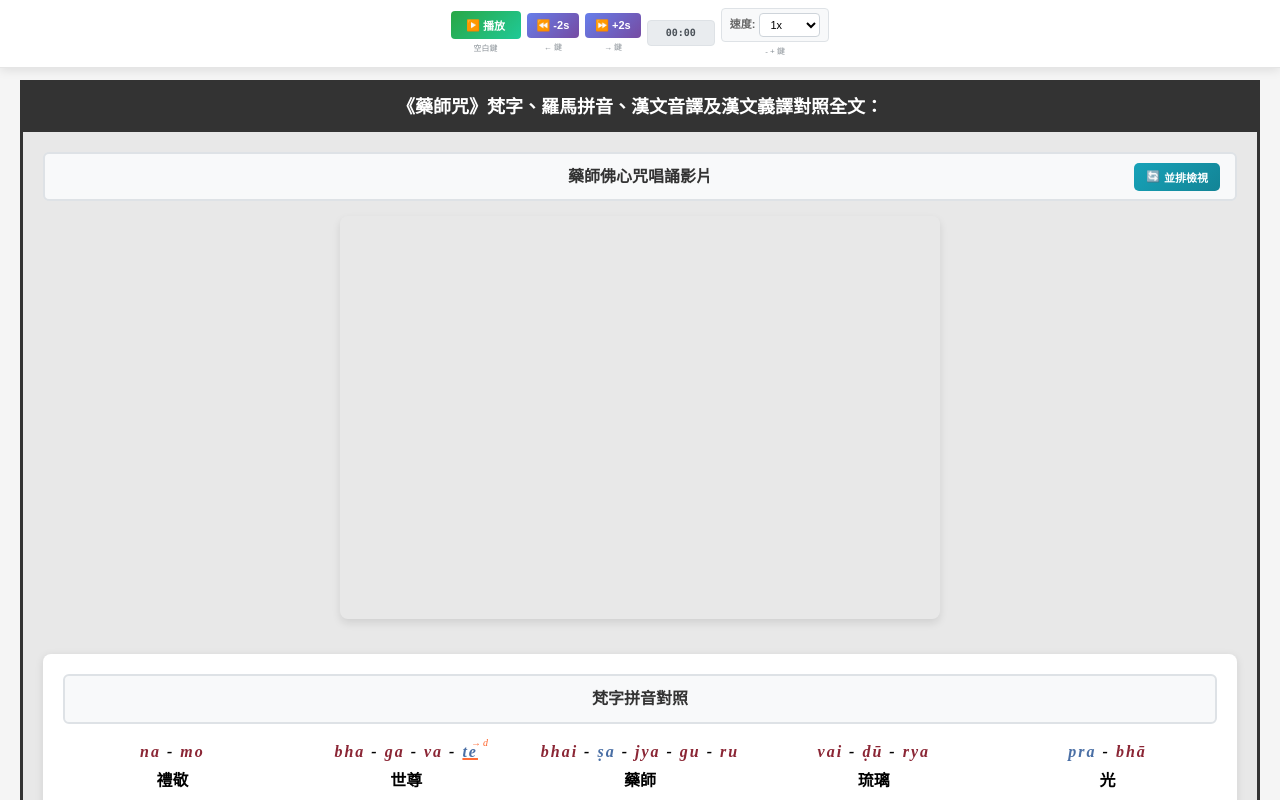
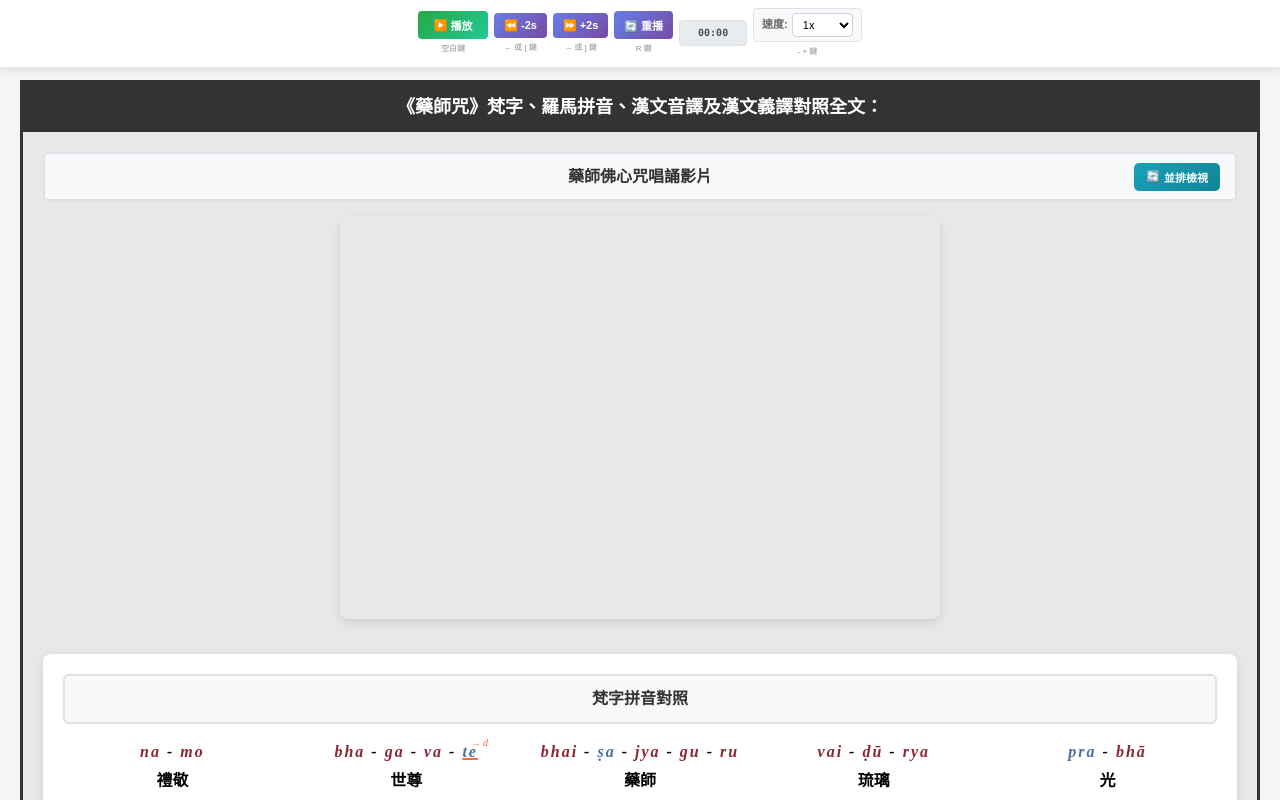
Before and after one commit to ji4/Medicine-Buddha-Mantra, a plain HTML site: page medicine_buddha_mantra.html in a window 1280 px wide. Shown: the top 800 px of the page. Drawn offline with Linux system fonts and the light colour scheme.

Commit message:
Add Helper of New Shortcut

```diff
--- a/medicine_buddha_mantra.html
+++ b/medicine_buddha_mantra.html
@@ -463,14 +463,21 @@
             <button class="control-btn" onclick="seekRelative(-2)">
                 ⏪ -2s
             </button>
-            <div class="btn-shortcut">← 鍵</div>
+            <div class="btn-shortcut">← 或 [ 鍵</div>
         </div>
 
         <div class="btn-group">
             <button class="control-btn" onclick="seekRelative(2)">
                 ⏩ +2s
             </button>
-            <div class="btn-shortcut">→ 鍵</div>
+            <div class="btn-shortcut">→ 或 ] 鍵</div>
+        </div>
+
+        <div class="btn-group">
+            <button class="control-btn" onclick="resetAndPlay()">
+                🔄 重播
+            </button>
+            <div class="btn-shortcut">R 鍵</div>
         </div>
 
         <div class="current-time" id="currentTime">00:00</div>
@@ -800,6 +807,19 @@
             }
         }
 
+        // 新增重置播放函數
+        function resetAndPlay() {
+            if (!player) return;
+
+            try {
+                player.seekTo(0, true);
+                player.playVideo();
+                console.log('重置並開始播放');
+            } catch (error) {
+                console.error('重置播放失敗:', error);
+            }
+        }
+
         function changePlaybackRate() {
             if (!player) return;
 
@@ -866,6 +886,10 @@
                     event.preventDefault();
                     togglePlayPause();
                     break;
+                case 'KeyR':  // 新增 R 鍵
+                    event.preventDefault();
+                    resetAndPlay();
+                    break;
                 case 'ArrowLeft':
                 case 'BracketLeft':
                     event.preventDefault();
```
